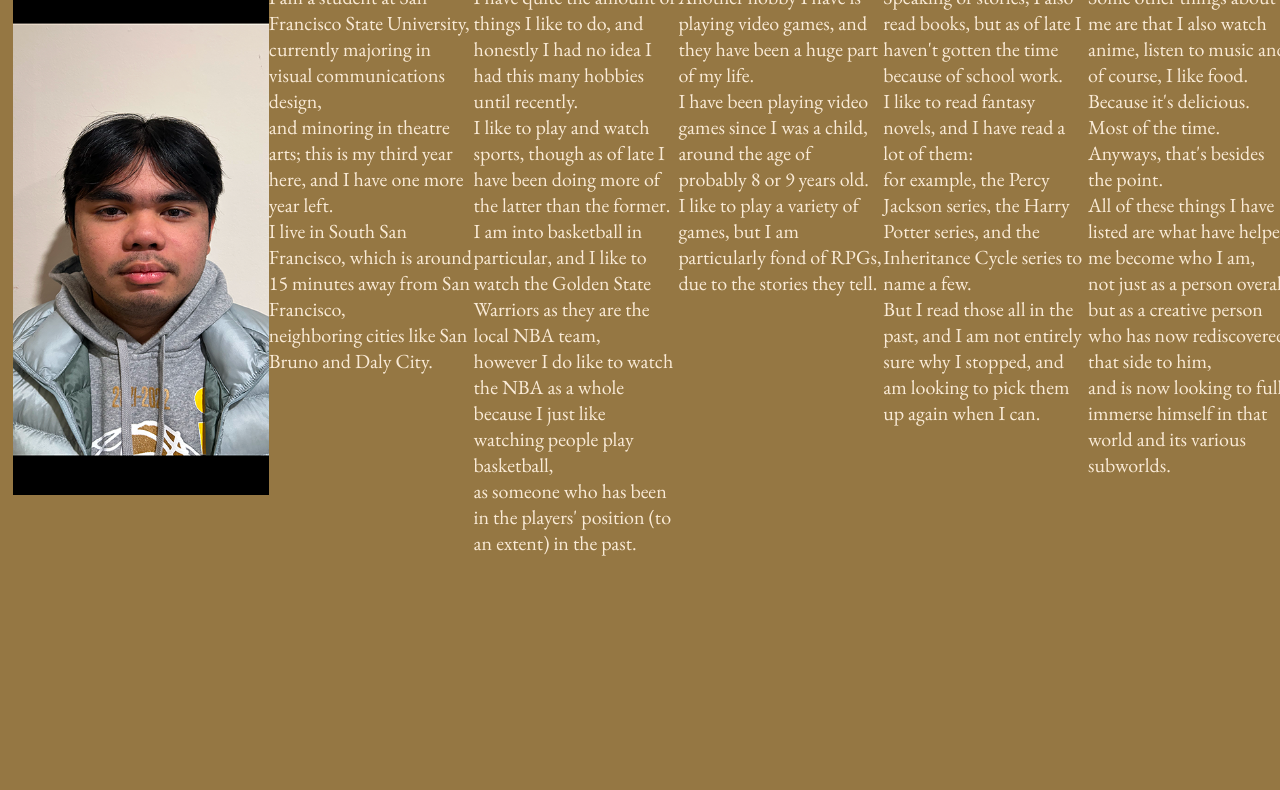
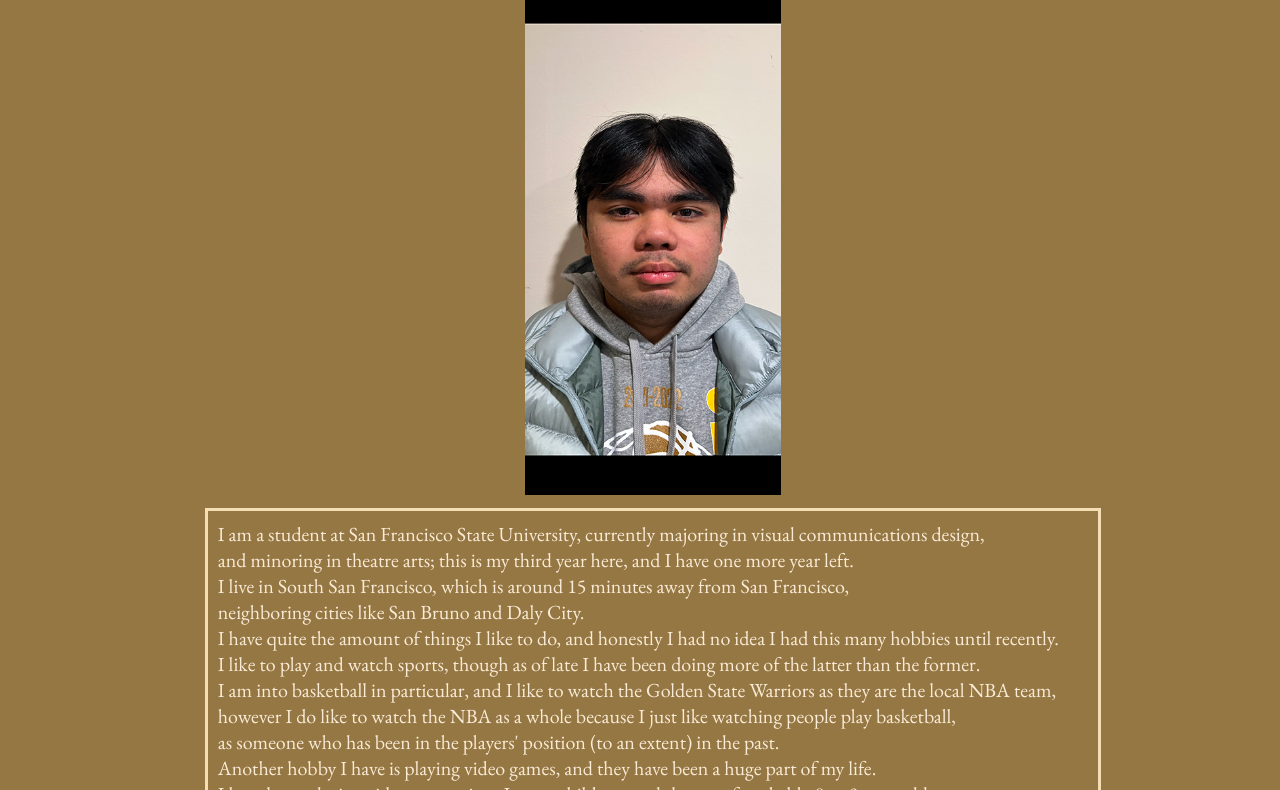
Before and after one commit to Andrew839/ProjectOne, a plain HTML site: page index.html in a window 1280 px wide. Shown: the part 88-878 px from the top of the page. Before the commit the page ends 800 px from the top, so only its background shows below. Drawn offline with nearby package versions, Linux system fonts and the light colour scheme.

Commit message:
Add files via upload
Project from desktop

```diff
--- a/andrew_bernarte_inspirationpage/css/inspirationstyle.css
+++ b/andrew_bernarte_inspirationpage/css/inspirationstyle.css
@@ -77,5 +77,6 @@ img {
 h3 {
     color: antiquewhite;
     text-align: justify;
-    margin-top: 5%;
+    margin-top: 1%;
+    padding: 10px;
 }
--- a/andrew_bernarte_topfivepage/css/topfivestyle.css
+++ b/andrew_bernarte_topfivepage/css/topfivestyle.css
@@ -53,9 +53,10 @@ section {
 h2 {
     color: wheat;
     font-size: xx-large;
-    text-align: center;
+    text-align: justify;
     text-decoration: none;
-    margin-top: 5%;
+    margin-bottom: 2%;
+    margin-top: 4%;
 }
 
 ol {
@@ -66,6 +67,7 @@ ol {
 li {
     color: antiquewhite;
     text-align: left;
+    margin-left: 1%;
 }
 
 img {
--- a/css/style.css
+++ b/css/style.css
@@ -42,7 +42,7 @@ nav {
 
 bio {
     display: flex;
-    flex-direction: row;
+    flex-direction: column;
     flex-wrap: nowrap;
     justify-content: space-around;
     width: 100%;
@@ -53,14 +53,18 @@ bio {
 #img {
     width: 20%;
     height: 5%;
+    align-self: center;
 }
 
 p {
     width: 70%;
     font-size: 20px;
     display: flex;
-    flex-direction: column;
+    flex-direction: row;
     flex-wrap: nowrap;
     justify-content: space-between;
-
+    align-self: center;
+    border: 3px solid wheat;
+    padding: 10px;
+    margin-top: 1%;
 }
--- a/index.html
+++ b/index.html
@@ -23,24 +23,24 @@
     <p>I am a student at San Francisco State University, currently majoring in visual communications design, <br>
     and minoring in theatre arts; this is my third year here, and I have one more year left. <br>
     I live in South San Francisco, which is around 15 minutes away from San Francisco, <br>
-    neighboring cities like San Bruno and Daly City. </p>
-    <p>I have quite the amount of things I like to do, and honestly I had no idea I had this many hobbies until recently. <br>
+    neighboring cities like San Bruno and Daly City. <br>
+    I have quite the amount of things I like to do, and honestly I had no idea I had this many hobbies until recently. <br>
     I like to play and watch sports, though as of late I have been doing more of the latter than the former. <br>
     I am into basketball in particular, and I like to watch the Golden State Warriors as they are the local NBA team, <br>
     however I do like to watch the NBA as a whole because I just like watching people play basketball, <br>
-    as someone who has been in the players' position (to an extent) in the past. </p>
-    <p>Another hobby I have is playing video games, and they have been a huge part of my life. <br>
+    as someone who has been in the players' position (to an extent) in the past. <br>
+    Another hobby I have is playing video games, and they have been a huge part of my life. <br>
     I have been playing video games since I was a child, around the age of probably 8 or 9 years old. <br>
     I like to play a variety of games, but I am particularly fond of RPGs, due to the stories they tell. <br>
-    <p>Speaking of stories, I also read books, but as of late I haven't gotten the time because of school work. <br>
+    Speaking of stories, I also read books, but as of late I haven't gotten the time because of school work. <br>
     I like to read fantasy novels, and I have read a lot of them: <br>
     for example, the Percy Jackson series, the Harry Potter series, and the Inheritance Cycle series to name a few. <br>
-    But I read those all in the past, and I am not entirely sure why I stopped, and am looking to pick them up again when I can. </p>
-    <p>Some other things about me are that I also watch anime, listen to music and of course, I like food. <br>
+    But I read those all in the past, and I am not entirely sure why I stopped, and am looking to pick them up again when I can. <br>
+    Some other things about me are that I also watch anime, listen to music and of course, I like food. <br>
     Because it's delicious. Most of the time. Anyways, that's besides the point. <br>
     All of these things I have listed are what have helped me become who I am, <br>
     not just as a person overall, but as a creative person who has now rediscovered that side to him, <br>
-    and is now looking to fully immerse himself in that world and its various subworlds.</p>
+    and is now looking to fully immerse himself in that world and its various subworlds. </p>
     </bio>
 </body>
 </html>
```
Also changed, not shown: andrew_bernarte_topfivepage/topfive.html (+0 -1 lines).
